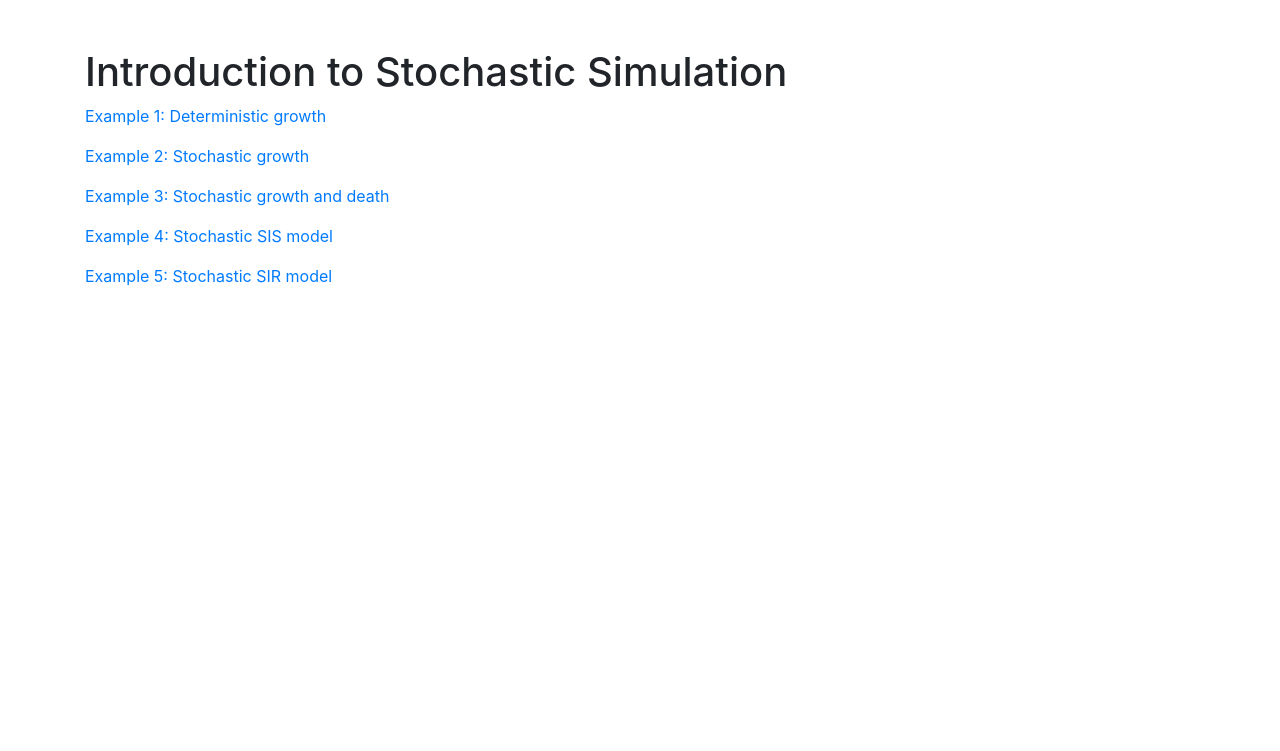
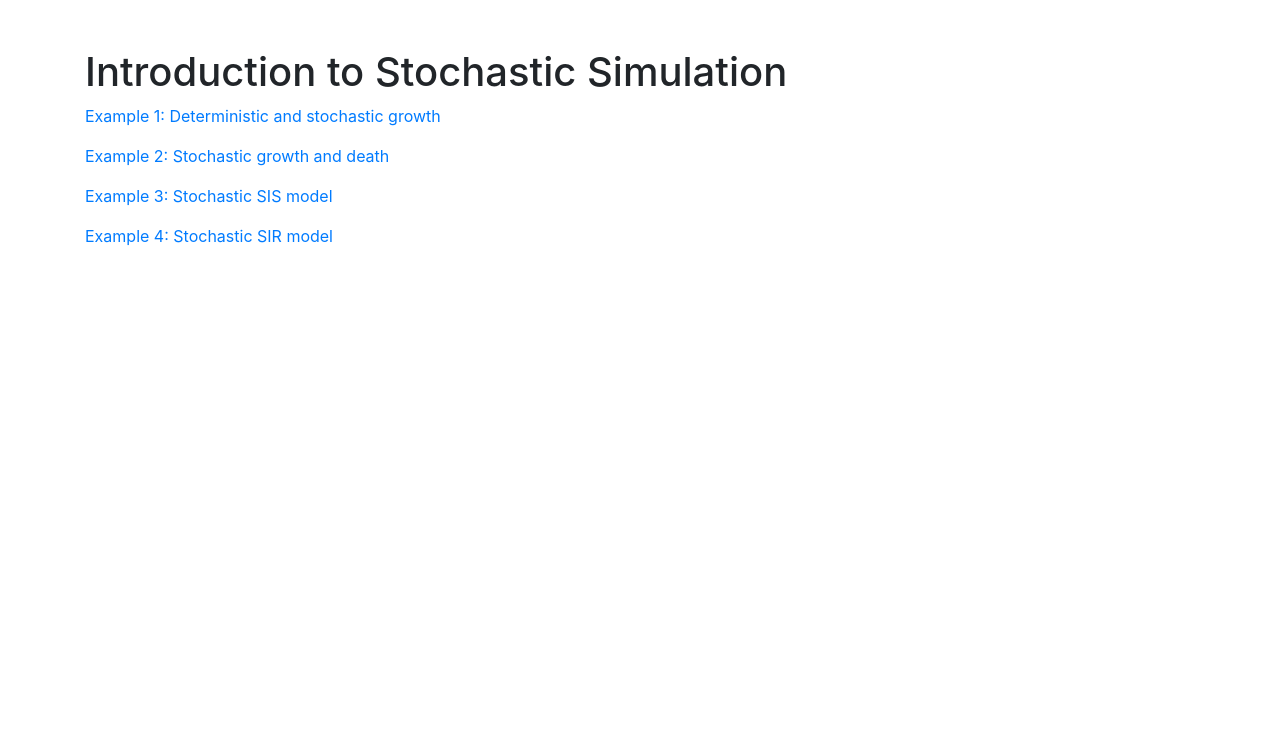
Before and after one commit to mrc-ide/shortcourse-2019, a plain HTML site: page stochasticity/index.html in a window 1280 px wide. Shown: the top 751 px of the page. Drawn offline with nearby package versions, Linux system fonts and the light colour scheme.

Commit message:
Renumber stochasticity practicals

```diff
--- a/stochasticity/index.html
+++ b/stochasticity/index.html
@@ -10,15 +10,13 @@
     <div class="container mt-5">
       <h1>Introduction to Stochastic Simulation</h1>
 
-      <p><a href="example1">Example 1: Deterministic growth</a></p>
+      <p><a href="example1">Example 1: Deterministic and stochastic growth</a></p>
 
-      <p><a href="example2">Example 2: Stochastic growth</a></p>
+      <p><a href="example2">Example 2: Stochastic growth and death</a></p>
 
-      <p><a href="example3">Example 3: Stochastic growth and death</a></p>
+      <p><a href="example3">Example 3: Stochastic SIS model</a></p>
 
-      <p><a href="example4">Example 4: Stochastic SIS model</a></p>
-
-      <p><a href="example5">Example 5: Stochastic SIR model</a></p>
+      <p><a href="example4">Example 4: Stochastic SIR model</a></p>
     </div>
 </div>
 <footer>
```
Also changed, not shown: 15 other files.
